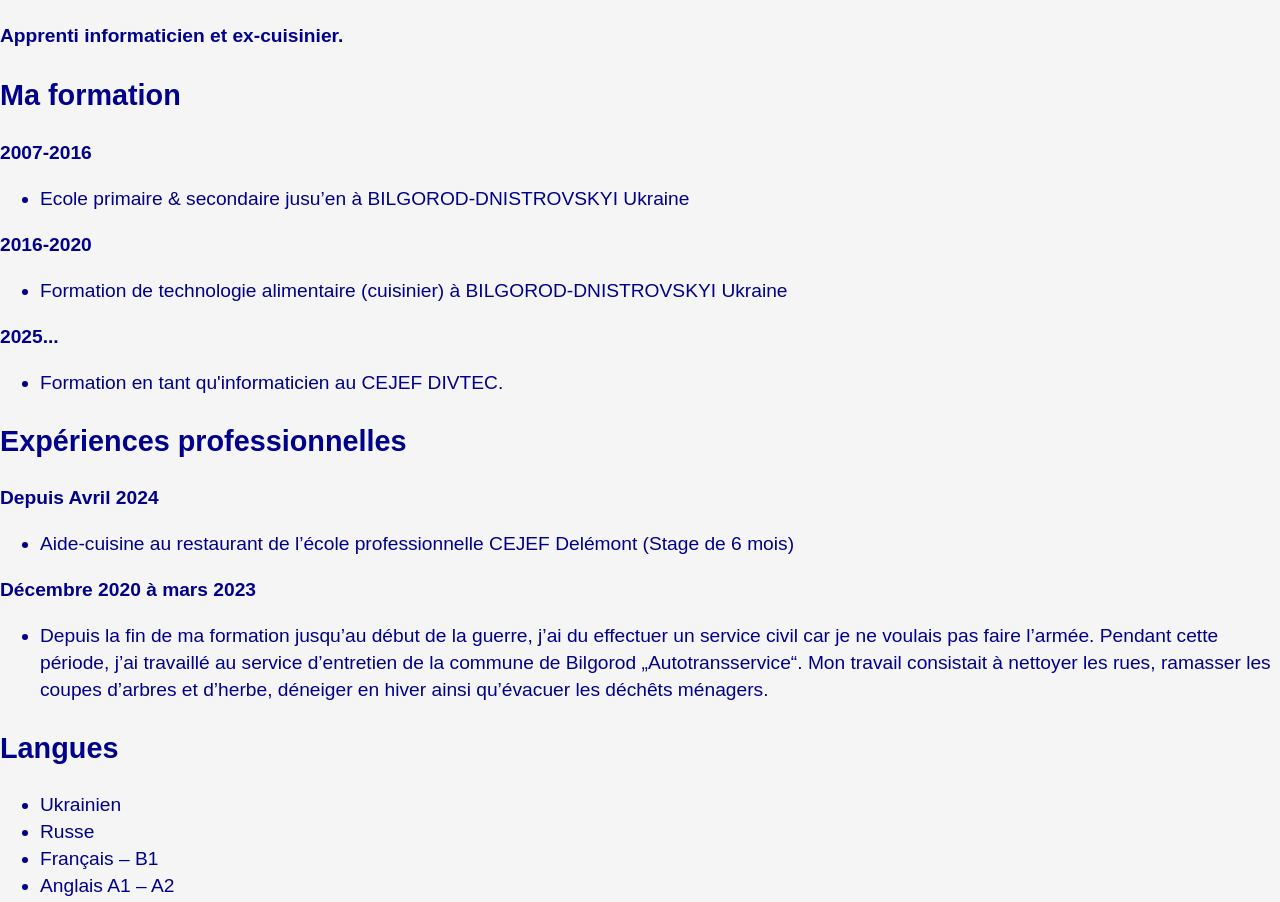
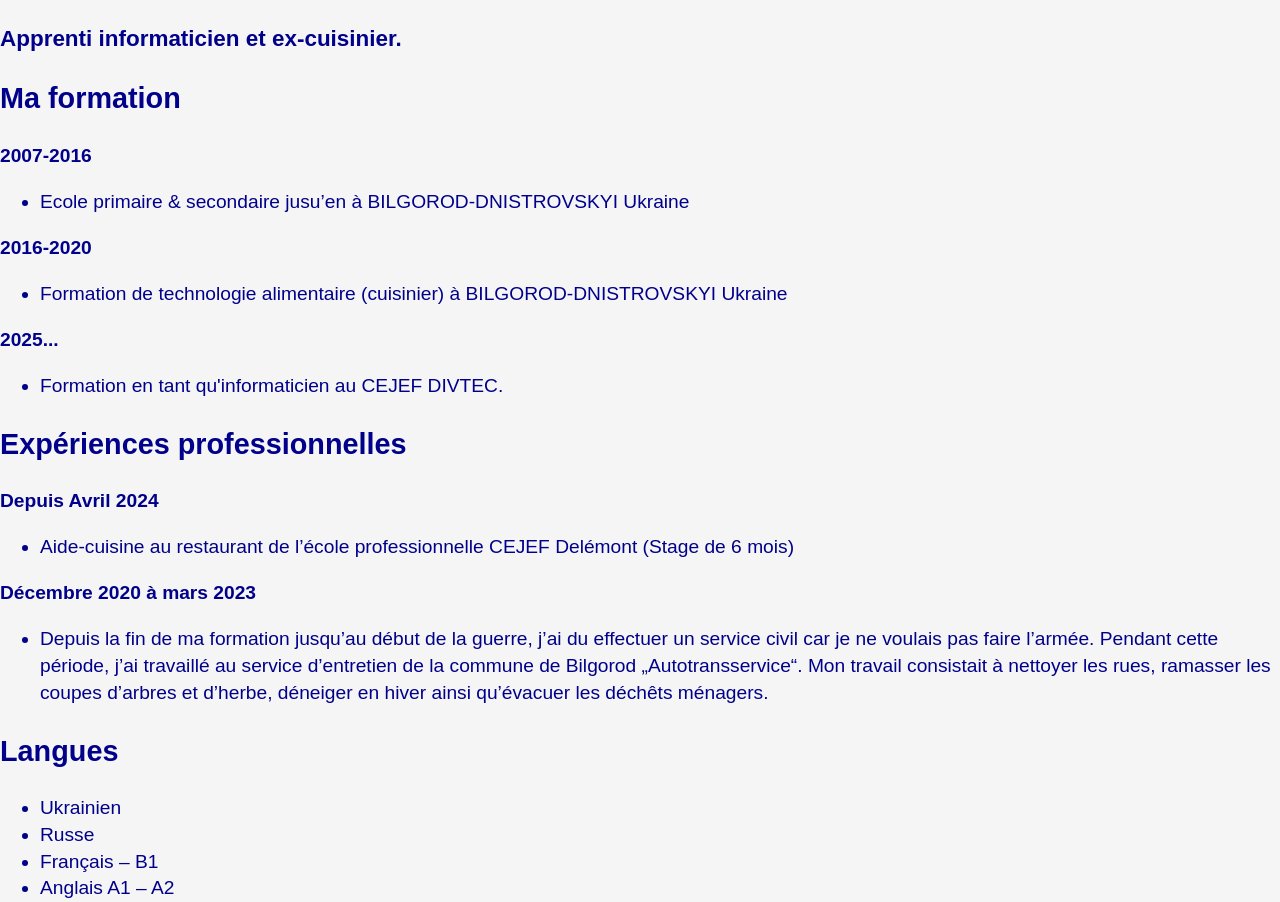
Before and after one commit to BratishaDev/M239-Exercice-CV, a plain HTML site: page index.html in a window 1280 px wide. Shown: the part 470-1372 px from the top of the page. Drawn offline with nearby package versions, Linux system fonts and the light colour scheme.

Commit message:
améliorations sémantiques

```diff
--- a/index.html
+++ b/index.html
@@ -43,11 +43,10 @@
 </header>
 <main>
     <h1 id="top">Andrii Dimov</h1>
-    <h4>Apprenti informaticien et ex-cuisinier.</h4>
+    <h3>Apprenti informaticien et ex-cuisinier.</h3>
 
-    <div>
-    <h2 id="form">Ma formation</h2>
-
+    <section>
+    <h2 id="form">Ma formation</h2
     <p><strong>2007-2016</strong></p>
     <ul>
         <li>Ecole primaire & secondaire jusu’en à BILGOROD-DNISTROVSKYI Ukraine</li>
@@ -60,9 +59,9 @@
     <ul>
         <li>Formation en tant qu'informaticien au CEJEF DIVTEC.</li>
     </ul>
-    </div>
+    </section>
 
-    <div>
+    <section>
     <h2 id="expe">Expériences professionnelles</h2>
     <p><strong>Depuis Avril 2024</strong></p>
     <ul>
@@ -72,8 +71,9 @@
     <ul>
         <li>Depuis la fin de ma formation jusqu’au début de la guerre, j’ai du effectuer un service civil car je ne voulais pas faire l’armée. Pendant cette période, j’ai travaillé au service d’entretien de la commune de Bilgorod „Autotransservice“. Mon travail consistait à nettoyer les rues, ramasser les coupes d’arbres et d’herbe, déneiger en hiver ainsi qu’évacuer les déchêts ménagers.</li>
     </ul>
-    </div>
+    </section>
 
+    <section>
     <h2 id="langs">Langues</h2>
     <ul>
         <li>Ukrainien</li>
@@ -81,7 +81,9 @@
         <li>Français – B1</li>
         <li>Anglais A1 – A2</li>
     </ul>
+    </section>
 
+    <section>
     <h2 id="lois">Loisirs</h2>
     <ul>
         <li>Ping-pong</li>
@@ -89,6 +91,7 @@
         <li>jeux vidéos</li>
         <li>faire de la patisserie</li>
     </ul>
+    </section>
 </main>
 <footer>
     &copy;2025 - Andrii Dimov | <a href="mailto:andrii.dimov@divtec.ch">andrii.dimov@divtec.ch</a>
```
